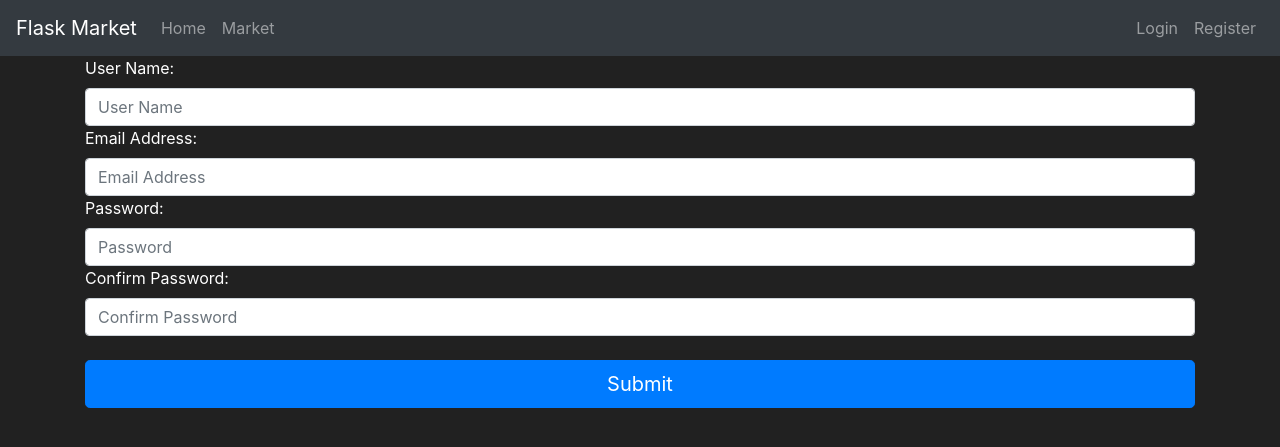
After one commit to meg4ik/flask_to_remember, a Flask app: page /register in a window 1280 px wide. The commit adds this page. Shown: the top 447 px of the page. Run offline with Flask 2, Linux system fonts and the light colour scheme.

Commit message:
login register and other

```diff
--- a/market/__init__.py
+++ b/market/__init__.py
@@ -1,6 +1,9 @@
 from flask import Flask
 from flask_sqlalchemy import SQLAlchemy
+from flask_bcrypt import Bcrypt
 app = Flask(__name__)
 app.config['SQLALCHEMY_DATABASE_URI'] = 'sqlite:///market.db'
+app.config['SECRET_KEY'] = 'd755b70a6f4644df18312f57'
 db = SQLAlchemy(app)
+bcrypt = Bcrypt(app)
 from market import routes
--- /dev/null
+++ b/market/forms.py
@@ -0,0 +1,25 @@
+from flask_wtf import FlaskForm
+from wtforms import StringField, PasswordField, SubmitField
+from wtforms.validators import Length, EqualTo, Email, DataRequired, ValidationError
+from market.models import User
+
+class RegisterForm(FlaskForm):
+    def validate_username(self, username_to_check):
+        user = User.query.filter_by(username = username_to_check.data).first()
+        if user:
+            raise ValidationError('User already exist. Try different username')
+    def validate_email_adress(self, email_adress_to_check):
+        email = User.query.filter_by(email_adress=email_adress_to_check.data).first()
+        if email:
+            raise ValidationError('Email already exist. Try different email address')
+
+    username = StringField(label='User Name:', validators=[Length(min=2, max=30), DataRequired()])
+    email_adress = StringField(label='Email Address:', validators=[Email(),DataRequired()])
+    password1 = PasswordField(label='Password:', validators=[Length(min=6),DataRequired()])
+    password2 = PasswordField(label='Confirm Password:',validators=[EqualTo('password1'),])
+    submit = SubmitField(label='Submit')
+
+class LoginForm(FlaskForm):
+    username = StringField(label='User Name:', validators=[DataRequired(),])
+    password = PasswordField(label='Password:', validators=[DataRequired(),])
+    submit = SubmitField(label='Sign In')
--- a/market/routes.py
+++ b/market/routes.py
@@ -1,6 +1,8 @@
 from market import app
-from flask import render_template
-from market.models import Item
+from flask import render_template, redirect, url_for, flash
+from market.models import Item, User
+from market.forms import RegisterForm, LoginForm
+from market import db
 @app.route("/")
 def home_page():
     return render_template('home.html')
@@ -9,3 +11,21 @@ def home_page():
 def market_page():
     items = Item.query.all()
     return render_template('market.html', items = items)
+
+@app.route('/register', methods=['GET','POST'])
+def register():
+    form = RegisterForm()
+    if form.validate_on_submit():
+        user_to_create = User(username=form.username.data, email_adress=form.email_adress.data,password=form.password1.data)
+        db.session.add(user_to_create)
+        db.session.commit()
+        return redirect(url_for('market_page'))
+    else:
+        for err in form.errors.values():
+            flash(err, category='danger')
+    return render_template('register.html', form=form)
+
+@app.route('/login', methods=['GET','POST'])
+def login_page():
+    form = LoginForm()
+    return render_template('login.html', form = form)
--- a/market/templates/base.html
+++ b/market/templates/base.html
@@ -28,14 +28,25 @@
           </ul>
           <ul class="navbar-nav">
               <li class="nav-item">
-                  <a class="nav-link" href="#">Login</a>
+                  <a class="nav-link" href="{{ url_for('login_page') }}">Login</a>
               </li>
               <li class="nav-item">
-                  <a class="nav-link" href="#">Register</a>
+                  <a class="nav-link" href="{{ url_for('register') }}">Register</a>
               </li>
           </ul>
         </div>
     </nav>
+    <div class="container">
+        {% with messages = get_flashed_messages(with_categories=true) %}
+            {% if messages %}
+                {% for category, message in messages %}
+                    <div class="alert alert-{{ category }}">
+                        {{ message[0] }}
+                    </div>
+                {% endfor %}
+            {% endif %}
+        {% endwith %}
+    </div>
     {% block content %}
 
     {% endblock %}
--- /dev/null
+++ b/market/templates/register.html
@@ -0,0 +1,25 @@
+{% extends 'base.html' %}
+{% block title %}
+Register Page
+{% endblock %}
+{% block act1 %}
+{% endblock %}
+{% block act2 %}
+{% endblock %}
+{% block content %}
+<div class="container">
+    <form method="POST" class="form-register" style="color:white">
+        {{ form.hidden_tag() }}
+        {{ form.username.label() }}
+        {{ form.username(class="form-control", placeholder="User Name") }}
+        {{ form.email_adress.label() }}
+        {{ form.email_adress(class="form-control", placeholder="Email Address") }}
+        {{ form.password1.label() }}
+        {{ form.password1(class="form-control", placeholder="Password") }}
+        {{ form.password2.label() }}
+        {{ form.password2(class="form-control", placeholder="Confirm Password") }}
+        <br>
+        {{ form.submit(class="btn btn-lg btn-block btn-primary") }}
+    </form>
+</div>
+{% endblock %}
```
Also changed, not shown: market/models.py (+9 -0 lines), market/templates/login.html (added, +28 -0 lines), requirements.txt (added, +11 -0 lines), market.db (deleted), market/market.db.
